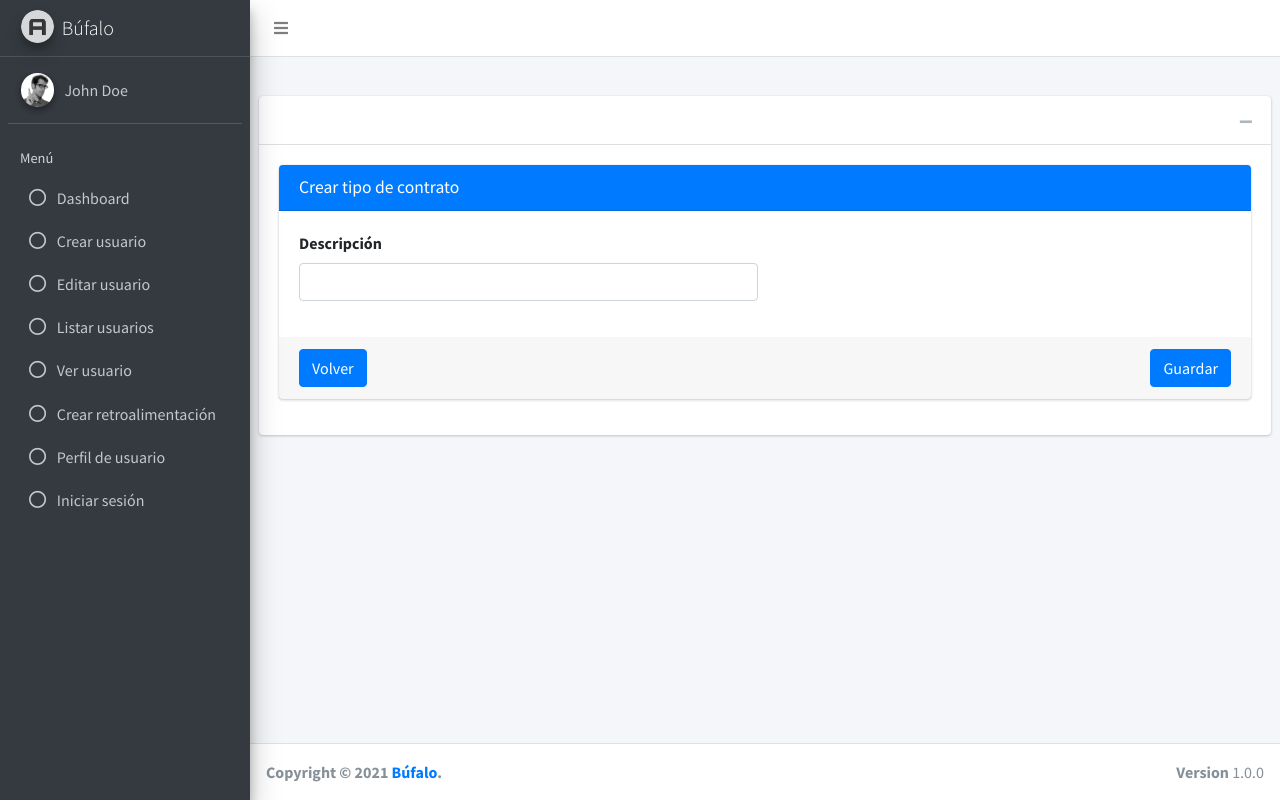
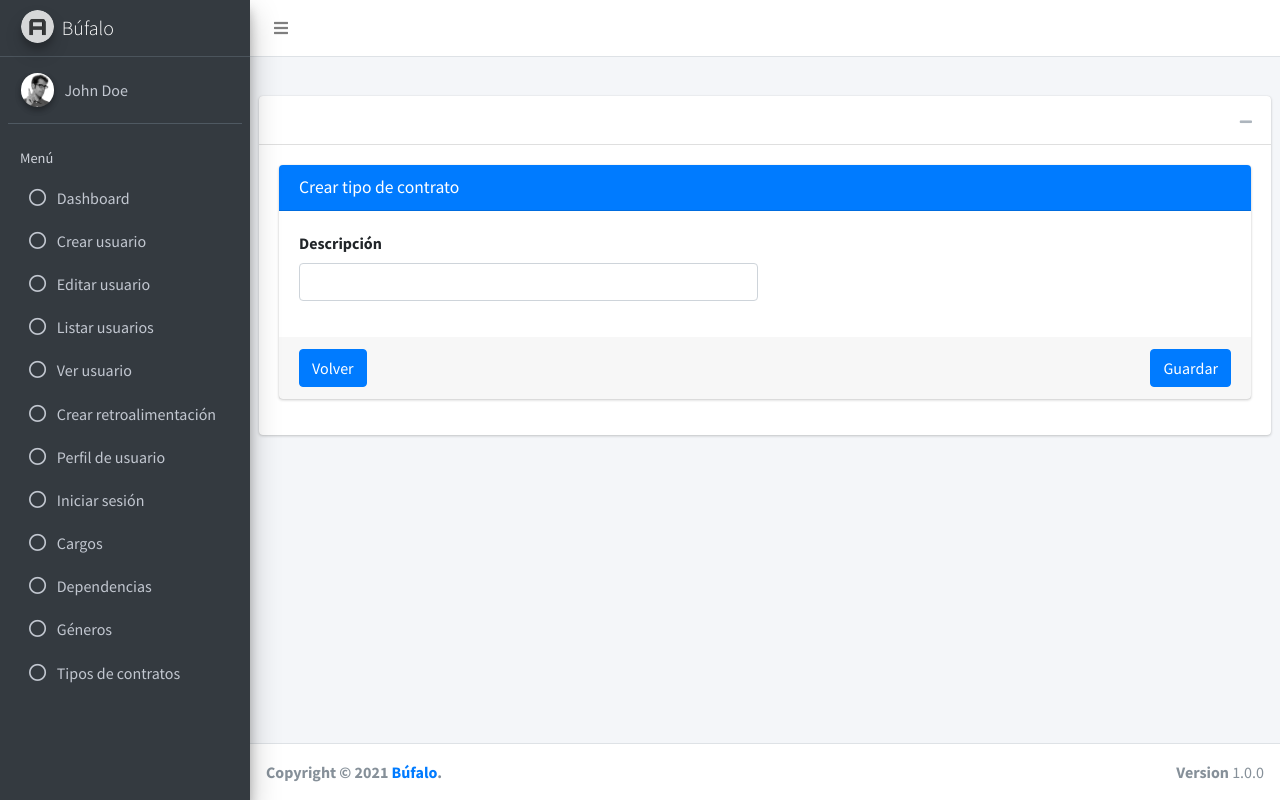
Before and after one commit to fseve/bufaloflask, a Flask app: page /tiposcontratos/crear in a window 1280 px wide. Run offline with Flask 2, Linux system fonts and the light colour scheme; some libraries are stand-ins or nearby versions.

Commit message:
add links in layout

```diff
--- a/templates/layout.html
+++ b/templates/layout.html
@@ -122,6 +122,42 @@
               </a>
             </li>
 
+            <li class="nav-item">
+              <a href="{{'/cargos'}}" class="nav-link">
+                <i class="far fa-circle nav-icon"></i>
+                <p>
+                  Cargos
+                </p>
+              </a>
+            </li>
+
+            <li class="nav-item">
+              <a href="{{'/dependencias'}}" class="nav-link">
+                <i class="far fa-circle nav-icon"></i>
+                <p>
+                  Dependencias
+                </p>
+              </a>
+            </li>
+
+            <li class="nav-item">
+              <a href="{{'/generos'}}" class="nav-link">
+                <i class="far fa-circle nav-icon"></i>
+                <p>
+                  Géneros
+                </p>
+              </a>
+            </li>
+
+            <li class="nav-item">
+              <a href="{{'/tiposcontratos'}}" class="nav-link">
+                <i class="far fa-circle nav-icon"></i>
+                <p>
+                  Tipos de contratos
+                </p>
+              </a>
+            </li>
+
           </ul>
         </nav>
       </div>
--- a/templates/tiposcontratos/tiposcontratos-crear.html
+++ b/templates/tiposcontratos/tiposcontratos-crear.html
@@ -54,7 +54,7 @@
 
               <div class="card-footer">
                 <button type="submit" class="btn btn-primary float-right">Guardar</button>
-                <a class="btn btn-primary" href="{{'/cargos/listar'}}">Volver</a>
+                <a class="btn btn-primary" href="{{'/tiposcontratos/listar'}}">Volver</a>
               </div>
             </form>
           </div>
--- a/templates/tiposcontratos/tiposcontratos-editar.html
+++ b/templates/tiposcontratos/tiposcontratos-editar.html
@@ -60,7 +60,7 @@
 
               <div class="card-footer">
                 <button type="submit" class="btn btn-primary float-right">Guardar</button>
-                <a class="btn btn-primary" href="{{'/cargos/listar'}}">Volver</a>
+                <a class="btn btn-primary" href="{{'/tiposcontratos/listar'}}">Volver</a>
               </div>
             </form>
           </div>
```
Also changed, not shown: database/bufalo.db.
